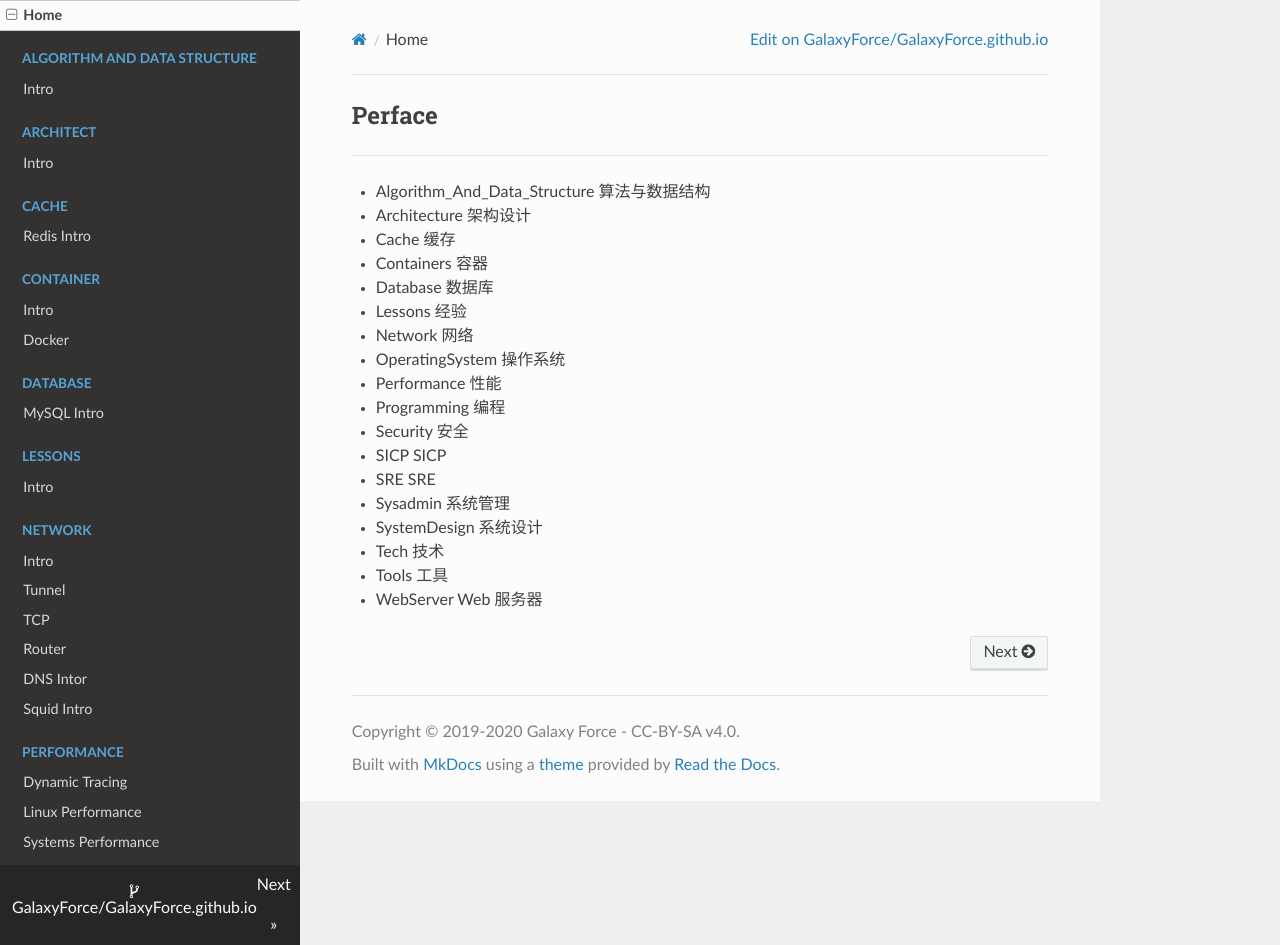
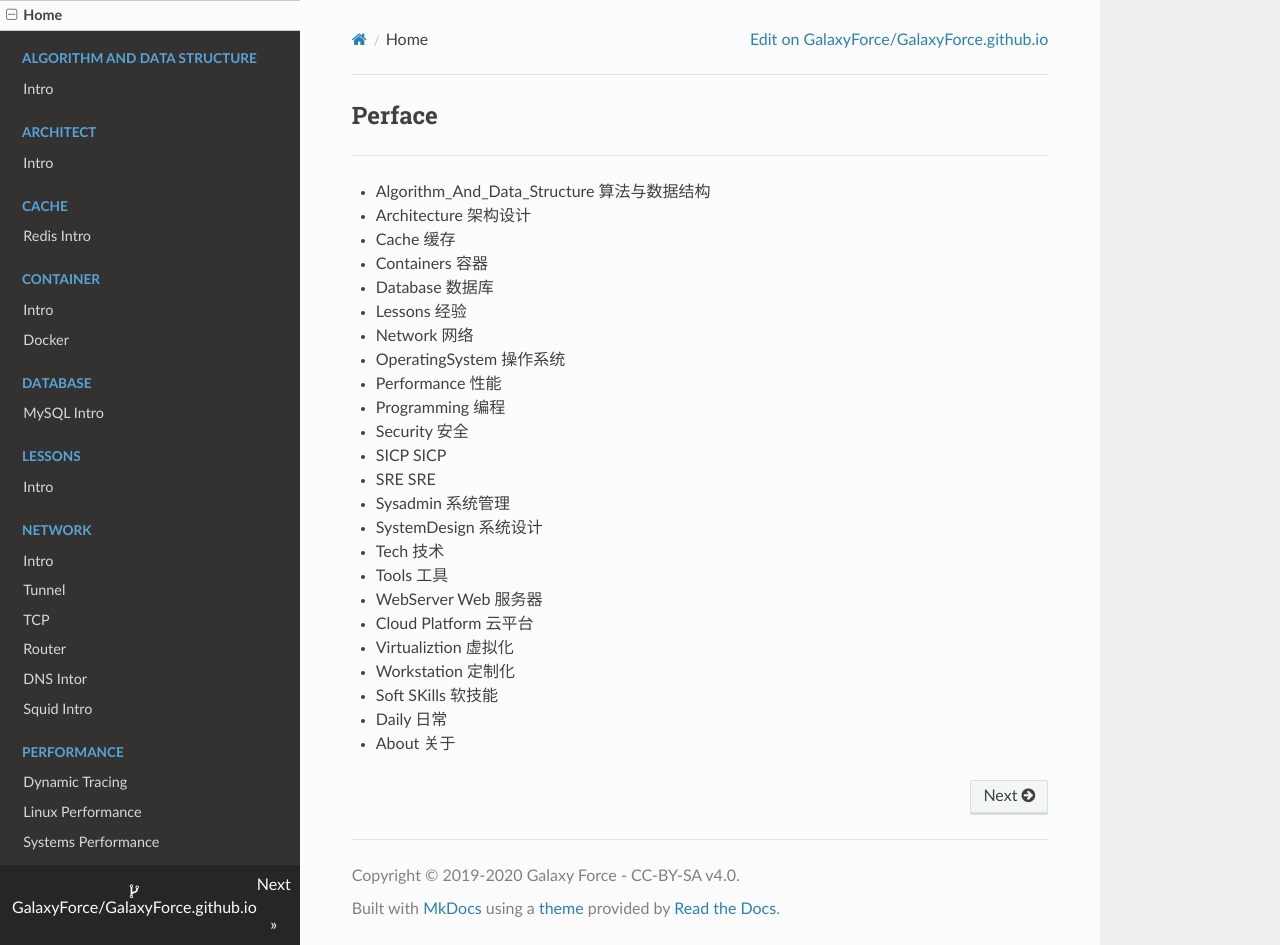
Before and after one commit to GalaxyForce/2020DevOps, an MkDocs documentation site: the page built from docs/index.md, in a window 1280 px wide and 945 px high. Built offline with MkDocs 1.6.1, drawn with Linux system fonts in a browser that asks for light colours; nearby versions of some CDN libraries.

Commit message:
update index page

```diff
--- a/docs/index.md
+++ b/docs/index.md
@@ -37,3 +37,15 @@
 * Tools		工具
 
 * WebServer	Web 服务器
+
+* Cloud Platform 云平台
+
+* Virtualiztion 虚拟化
+
+* Workstation 定制化
+
+* Soft SKills 软技能
+
+* Daily 日常
+
+* About 关于
```
